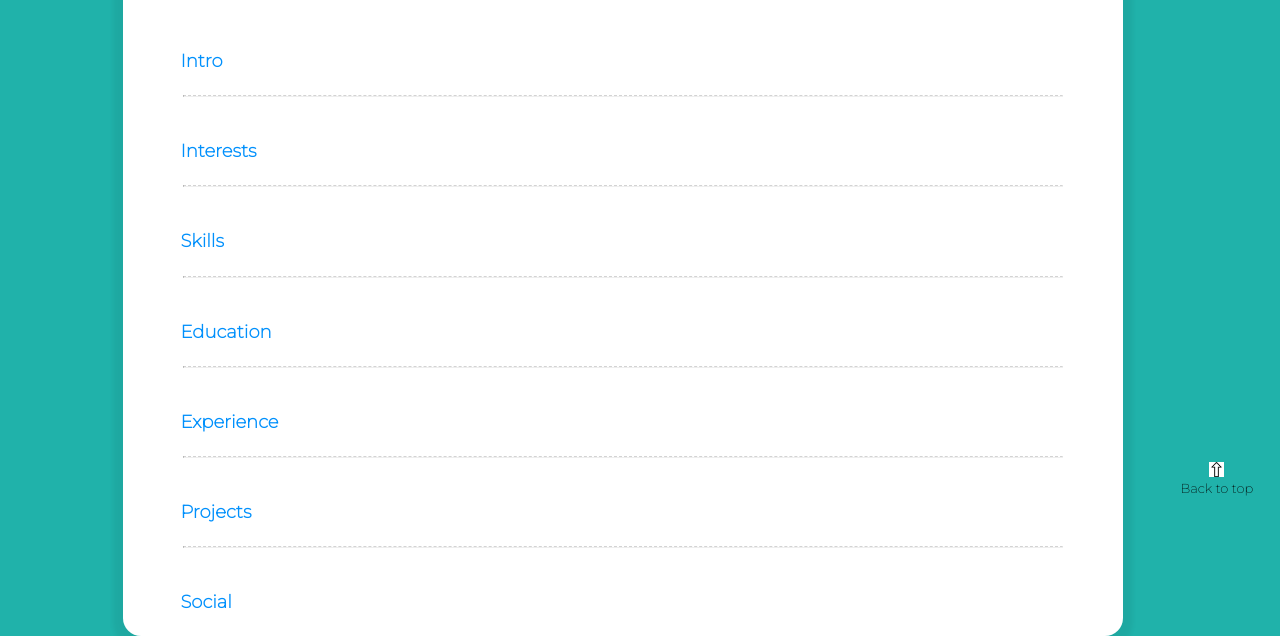
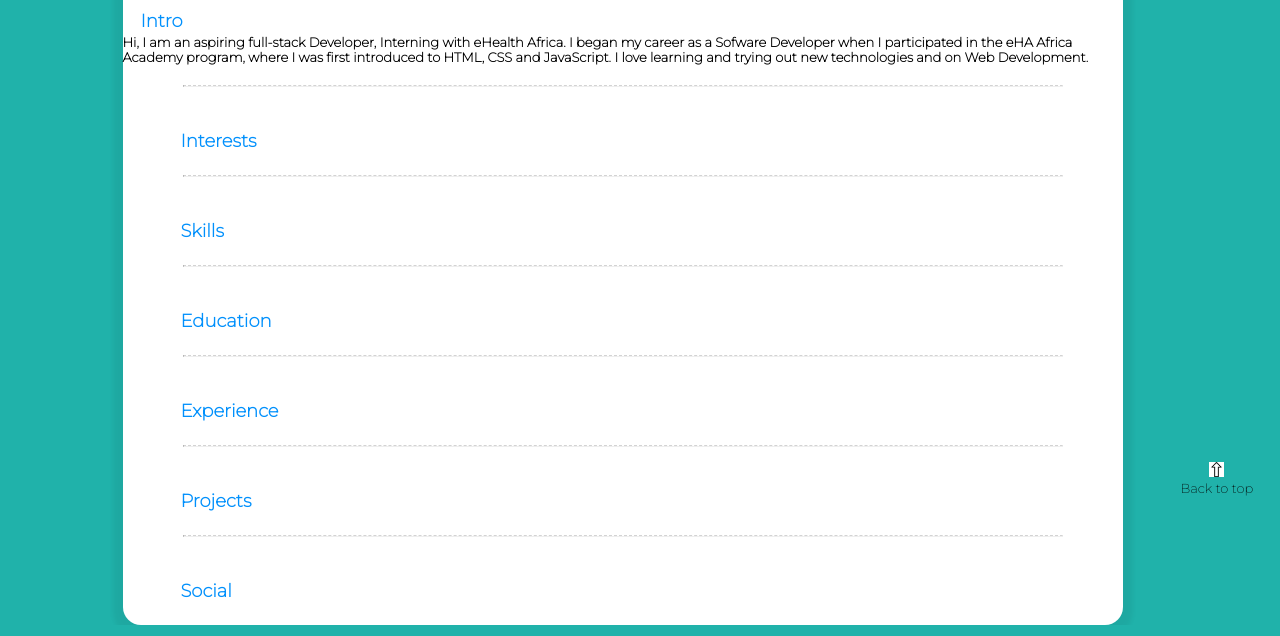
Before and after one commit to Muflih14/Capstone-Project, a plain HTML site: page index.html in a window 1280 px wide. Shown: the part 252-888 px from the top of the page. Drawn offline with Linux system fonts and the light colour scheme.

Commit message:
Update index.html

```diff
--- a/index.html
+++ b/index.html
@@ -37,10 +37,10 @@
             </nav>
             <!-- Nav bar Ends Here -->
 
-            <div class="item intro collapsible">
+            <div class="item intro">
                 <p>Intro</p>
             </div>
-            <div class="item-body content">
+            <div class="item-body">
                 <p>Hi, I am an aspiring full-stack Developer, Interning with eHealth Africa. I began my career as a Sofware
                     Developer when I participated in the eHA Africa Academy program, where I was first introduced to HTML,
                 CSS and JavaScript. I love learning and trying out new technologies and on Web Development.</p>
```
